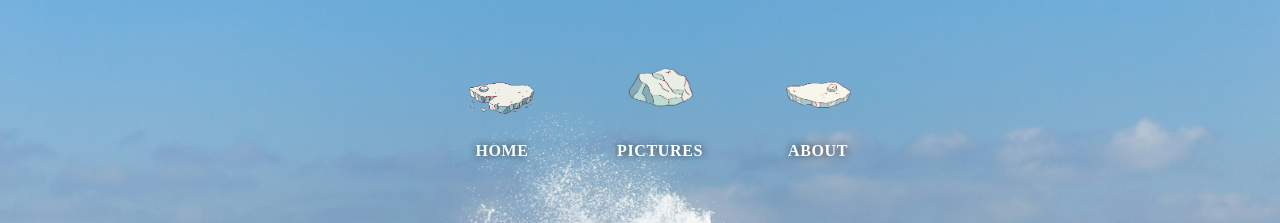
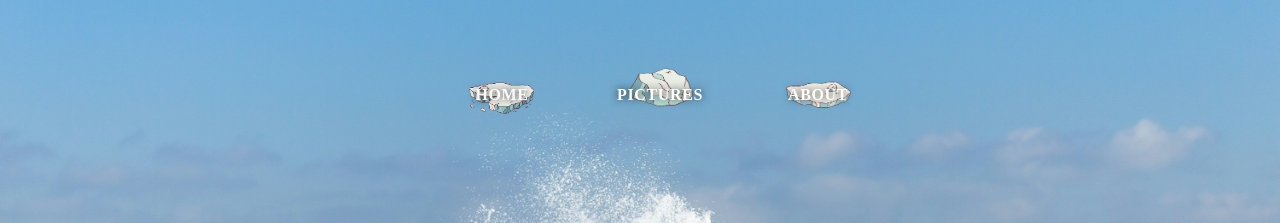
Before and after one commit to blairciolk/antarctica, a plain HTML site: page index.html in a window 1280 px wide. Shown: the part 118-341 px from the top of the page. Drawn offline with Linux system fonts and the light colour scheme.

Commit message:
Minor Alignment Tweaks

```diff
--- a/css/style.css
+++ b/css/style.css
@@ -89,17 +89,18 @@ ul li a {
     position: absolute;
     inset: 0 0 0 0;
     display: flex;
-    align-items: flex-end;
+    align-items: center;
     justify-content: center;
     color: #ffffff;
     text-align: center;
-    padding-bottom: 0.8rem;
+    padding: 0 0.5rem;
     text-decoration: none;
     font-weight: 700;
     letter-spacing: 0.04em;
     text-transform: uppercase;
     background: transparent;
     text-shadow: 0 0 8px rgba(0, 0, 0, 0.8);
+    margin-bottom: 1em;
 }
 
 ul li a:hover {
```
